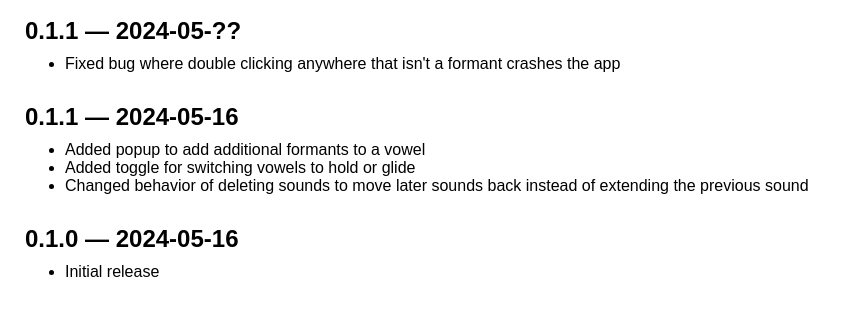
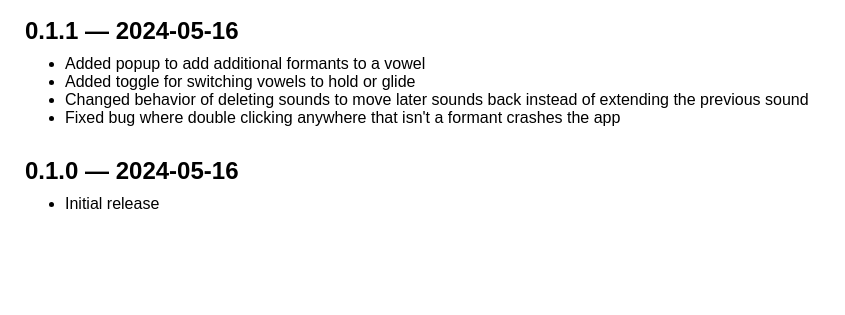
Before and after one commit to coppersalts/ManualSpeech, a plain HTML site: page changelog.html in a window 1280 px wide. Shown: the part 61-376 px from the top of the page, without its empty margins (0-845 px from the left). Drawn offline with Linux system fonts and the light colour scheme.

Commit message:
Move new fix into 0.1.1

```diff
--- a/changelog.html
+++ b/changelog.html
@@ -25,15 +25,12 @@
 </head>
 <body>
 	<h1>ManualSpeech Changelog</h1>
-	<h2>0.1.1 &mdash; 2024-05-??</h2>
-	<ul>
-		<li>Fixed bug where double clicking anywhere that isn't a formant crashes the app</li>
-	</ul>
 	<h2>0.1.1 &mdash; 2024-05-16</h2>
 	<ul>
 		<li>Added popup to add additional formants to a vowel</li>
 		<li>Added toggle for switching vowels to hold or glide</li>
 		<li>Changed behavior of deleting sounds to move later sounds back instead of extending the previous sound</li>
+		<li>Fixed bug where double clicking anywhere that isn't a formant crashes the app</li>
 	</ul>
 	<h2>0.1.0 &mdash; 2024-05-16</h2>
 	<ul>
```
